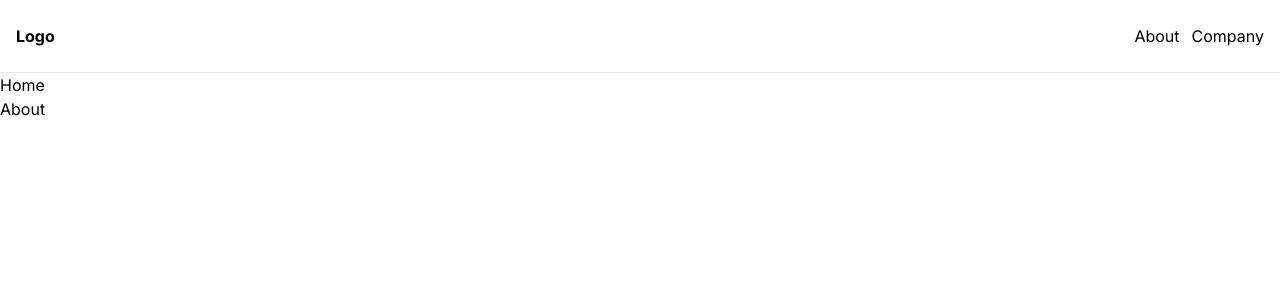
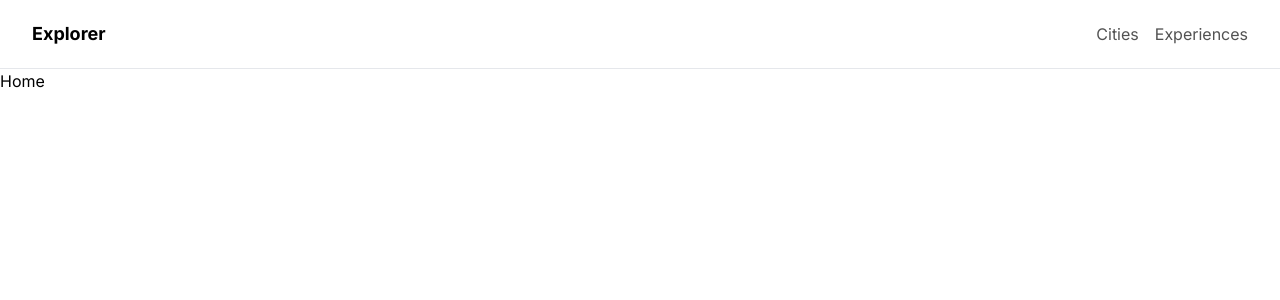
Before and after one commit to batuhanbilginn/nextjs13-blog, a Next.js app: page / in a window 1280 px wide. Shown: the top 300 px of the page. Built offline with nearby package versions, Linux system fonts and the light colour scheme.

Commit message:
episode-6

```diff
--- a/app/about/company/page.tsx
+++ /dev/null
@@ -1,9 +0,0 @@
-const Page = () => {
-  return (
-    <div>
-      <h1>Company Page</h1>
-    </div>
-  );
-};
-
-export default Page;
--- a/app/about/page.tsx
+++ /dev/null
@@ -1,13 +0,0 @@
-import Link from "next/link";
-
-const Page = () => {
-  return (
-    <div>
-      <h1>About Page</h1>
-      <Link href="/">Return Home</Link>
-      <Link href="/about/company">Company</Link>
-    </div>
-  );
-};
-
-export default Page;
--- a/app/layout.tsx
+++ b/app/layout.tsx
@@ -1,5 +1,5 @@
+import Navigation from "@/components/navigation/navigation";
 import { Inter } from "next/font/google";
-import Link from "next/link";
 import "./globals.css";
 
 const inter = Inter({ subsets: ["latin"] });
@@ -17,19 +17,7 @@ export default function RootLayout({
   return (
     <html lang="en">
       <body className={inter.className}>
-        <div className="flex items-center justify-between px-4 py-6 border-b">
-          <Link className="font-bold" href="/about">
-            Logo
-          </Link>
-          <ul className="flex items-center gap-3">
-            <li>
-              <Link href="/about">About</Link>
-            </li>
-            <li>
-              <Link href="/about/company">Company</Link>
-            </li>
-          </ul>
-        </div>
+        <Navigation />
         {children}
       </body>
     </html>
--- a/app/page.tsx
+++ b/app/page.tsx
@@ -1,10 +1,7 @@
-import Link from "next/link";
-
 export default function Home() {
   return (
-    <main>
+    <main className="h-[3000px]">
       <h1>Home</h1>
-      <Link href="/about">About</Link>
     </main>
   );
 }
--- /dev/null
+++ b/components/layout/padding-container.tsx
@@ -0,0 +1,7 @@
+import { ReactNode } from "react";
+
+const PaddingContainer = ({ children }: { children: ReactNode }) => {
+  return <div className="w-full px-8 mx-auto max-w-7xl">{children}</div>;
+};
+
+export default PaddingContainer;
--- /dev/null
+++ b/components/navigation/navigation.tsx
@@ -0,0 +1,29 @@
+import Link from "next/link";
+import PaddingContainer from "../layout/padding-container";
+
+const Navigation = () => {
+  return (
+    <div className="sticky top-0 left-0 right-0 bg-white bg-opacity-50 border-b backdrop-blur-md">
+      <PaddingContainer>
+        <div className="flex items-center justify-between py-5">
+          <Link className="text-lg font-bold" href="/">
+            Explorer
+          </Link>
+          {/* Category Links */}
+          <nav>
+            <ul className="flex items-center gap-4 text-neutral-600">
+              <li>
+                <Link href="/cities">Cities</Link>
+              </li>
+              <li>
+                <Link href="/experiences">Experiences</Link>
+              </li>
+            </ul>
+          </nav>
+        </div>
+      </PaddingContainer>
+    </div>
+  );
+};
+
+export default Navigation;
```
